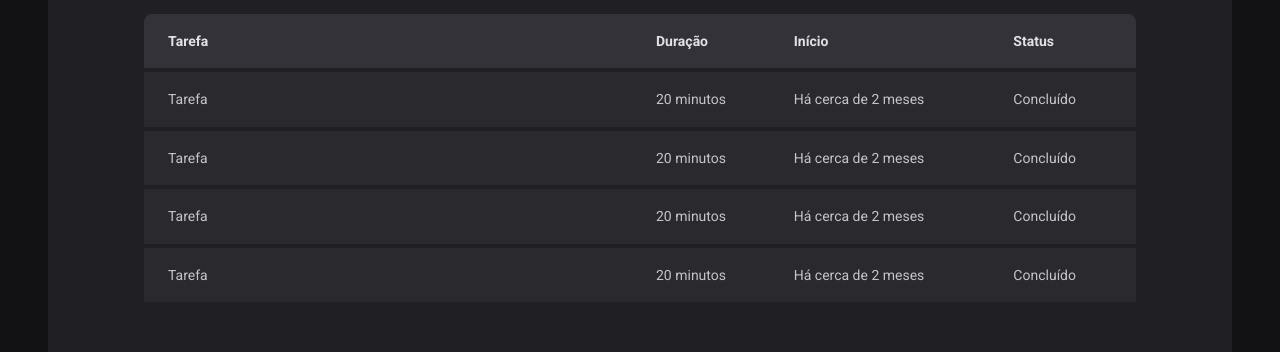
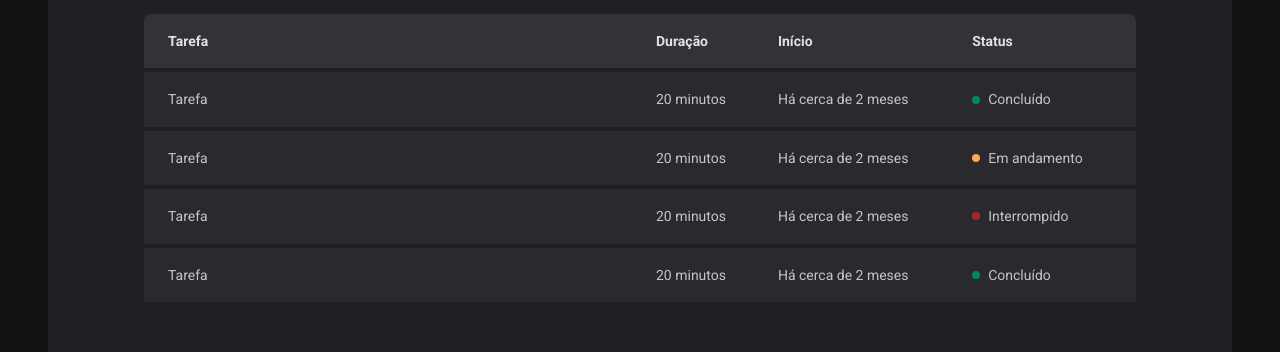
Before and after one commit to PetersonMunuera/ignite-timer, a React (Vite) app: page /history in a window 1280 px wide. Shown: the part 294-646 px from the top of the page. Built offline with nearby package versions, Linux system fonts and the light colour scheme.

Commit message:
feat: status

```diff
--- a/src/pages/History/index.tsx
+++ b/src/pages/History/index.tsx
@@ -1,4 +1,4 @@
-import { HistoryContainer, HistoryList } from './styles'
+import { HistoryContainer, HistoryList, Status } from './styles'
 
 export function History() {
   return (
@@ -20,25 +20,33 @@
               <td>Tarefa</td>
               <td>20 minutos</td>
               <td>Há cerca de 2 meses</td>
-              <td>Concluído</td>
+              <td>
+                <Status statusColor="green">Concluído</Status>
+              </td>
             </tr>
             <tr>
               <td>Tarefa</td>
               <td>20 minutos</td>
               <td>Há cerca de 2 meses</td>
-              <td>Concluído</td>
+              <td>
+                <Status statusColor="yellow">Em andamento</Status>
+              </td>
             </tr>
             <tr>
               <td>Tarefa</td>
               <td>20 minutos</td>
               <td>Há cerca de 2 meses</td>
-              <td>Concluído</td>
+              <td>
+                <Status statusColor="red">Interrompido</Status>
+              </td>
             </tr>
             <tr>
               <td>Tarefa</td>
               <td>20 minutos</td>
               <td>Há cerca de 2 meses</td>
-              <td>Concluído</td>
+              <td>
+                <Status statusColor="green">Concluído</Status>
+              </td>
             </tr>
           </tbody>
         </table>
--- a/src/pages/History/styles.ts
+++ b/src/pages/History/styles.ts
@@ -60,3 +60,27 @@
     }
   }
 `
+
+const STATUS_COLORS = {
+  yellow: 'yellow-500',
+  green: 'green-500',
+  red: 'red-500',
+} as const
+
+interface StatusProps {
+  statusColor: keyof typeof STATUS_COLORS
+}
+
+export const Status = styled.span<StatusProps>`
+  display: flex;
+  align-items: center;
+  gap: 0.5rem;
+
+  &::before {
+    content: '';
+    width: 0.5rem;
+    height: 0.5rem;
+    border-radius: 9999px;
+    background: ${(props) => props.theme[STATUS_COLORS[props.statusColor]]};
+  }
+`
```
